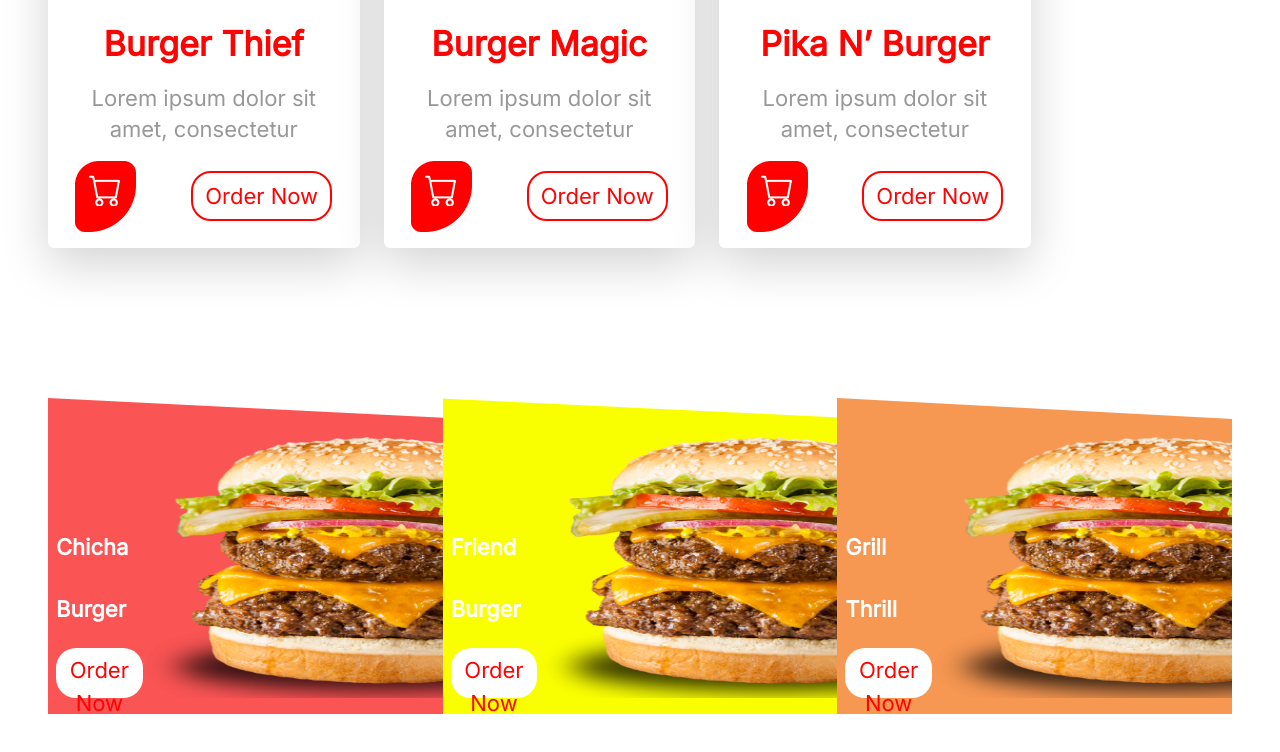
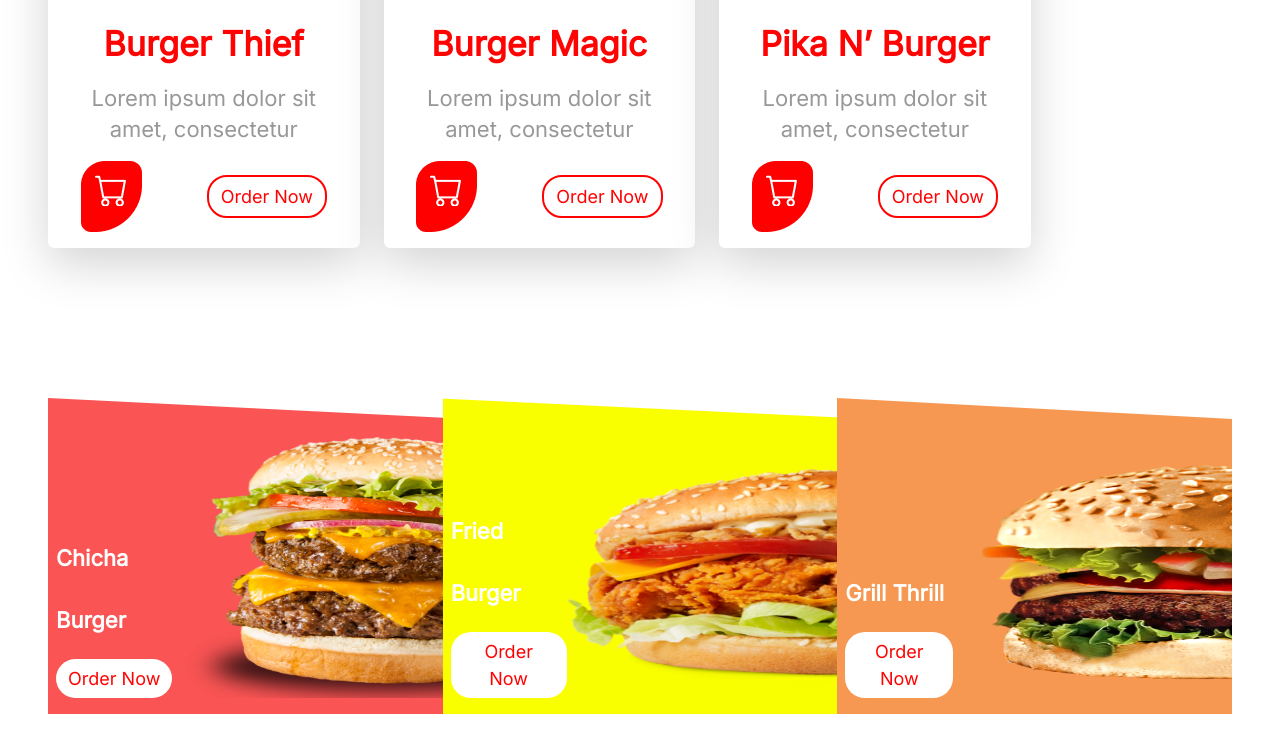
Before and after one commit to Hridoy3519/Yum-Burgers, a plain HTML site: page index.html in a window 1280 px wide. Shown: the part 1767-2519 px from the top of the page. Drawn offline with nearby package versions, Linux system fonts and the light colour scheme.

Commit message:
Resposnsiveness Fixed

```diff
--- a/index.html
+++ b/index.html
@@ -86,7 +86,7 @@
             <h1 class="text-center mb-5">Dine In + Delivery</h1>
             <div class="row d-flex align-items-center">
                 <div class="col-lg-10 col-12">
-                    <div class="row row-cols-1 row-cols-md-3 g-4">
+                    <div class="row row-cols-1 row-cols-md-2 row-cols-lg-3 g-4">
                         <div class="col">
                             <div class="card h-100 d-flex flex-column align-items-center border-0 shadow-lg">
                                 <img src="images/Burger-2.png" class="card-img-top" alt="...">
@@ -179,11 +179,13 @@
                         </div>
                     </div>
                 </div>
-                <div class="col-lg-2 d-sm-none d-lg-block d-flex justify-content-center">
+                <div class="col-lg-2 d-none d-lg-block d-flex justify-content-center">
                     <img src="images/Menu.png" class="img-fluid" alt="">
                 </div>
             </div>
         </section>
+
+        <!-- Rectangle Sections -->
 
         <section class="rectangle-section container-fluid px-md-5 mb-5">
             <div class="row row-cols-1 row-cols-md-3 g-0">
@@ -195,22 +197,18 @@
                                 Order Now
                             </button>
                         </div>
-                        <div>
-                            <img src="images/Half-Burger-1.png" width="300" height="300" alt="...">
-                        </div>
+                        <img src="images/Half-Burger-1.png" width="300" height="300" alt="...">
                     </div>
                 </div>
                 <div class="col">
                     <div class="rectangle-bg-2 border-0 d-flex justify-content-between align-items-end pb-3 ps-2">
                         <div>
-                            <h4>Friend Burger</h4>
+                            <h4>Fried Burger</h4>
                             <button class="btn burger-customized-btn-white border-0">
                                 Order Now
                             </button>
                         </div>
-                        <div>
-                            <img src="images/Half-Burger-1.png" width="300" height="300" alt="...">
-                        </div>
+                        <img src="images/Half-Burger-2.png" width="300" height="300" alt="...">
                     </div>
                 </div>
                 <div class="col">
@@ -221,9 +219,7 @@
                                 Order Now
                             </button>
                         </div>
-                        <div>
-                            <img src="images/Half-Burger-1.png" width="300" height="300" alt="...">
-                        </div>
+                        <img src="images/Half-Burger-3.png" width="300" height="300" alt="...">
                     </div>
                 </div>
             </div>
--- a/style.css
+++ b/style.css
@@ -15,10 +15,10 @@ body {
     background-color: white;
     color: var(--primary-page-color);
     font-weight: 400;
-    font-size: 22px;
+    font-size: 18px;
     border-radius: 20px;
     border: 2px solid var(--primary-page-color);
-    height: 50px;
+    /* height: 50px; */
 }
 
 /* Navbar */
@@ -153,6 +153,12 @@ nav .cart-portion p {
     .sassy-burger {
         display: none;
     }
+
+    .rectangle-bg-2 img,
+    .rectangle-bg-1 img,
+    .rectangle-bg-3 img {
+        width: 180px;
+    }
 }
 
 @media only screen and (min-width: 576px) and (max-width: 992px) {
```
